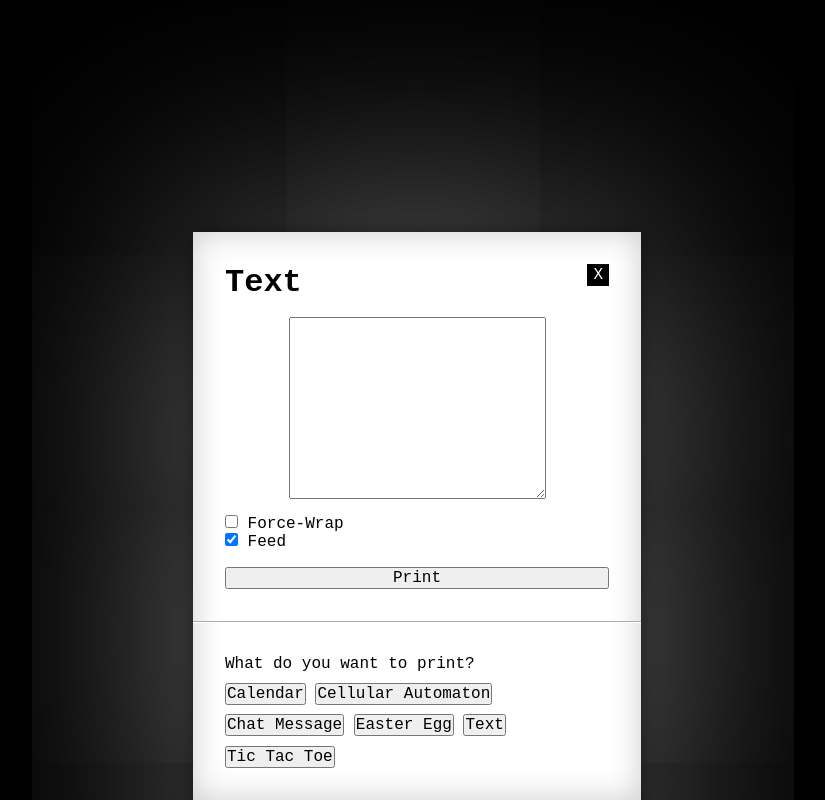
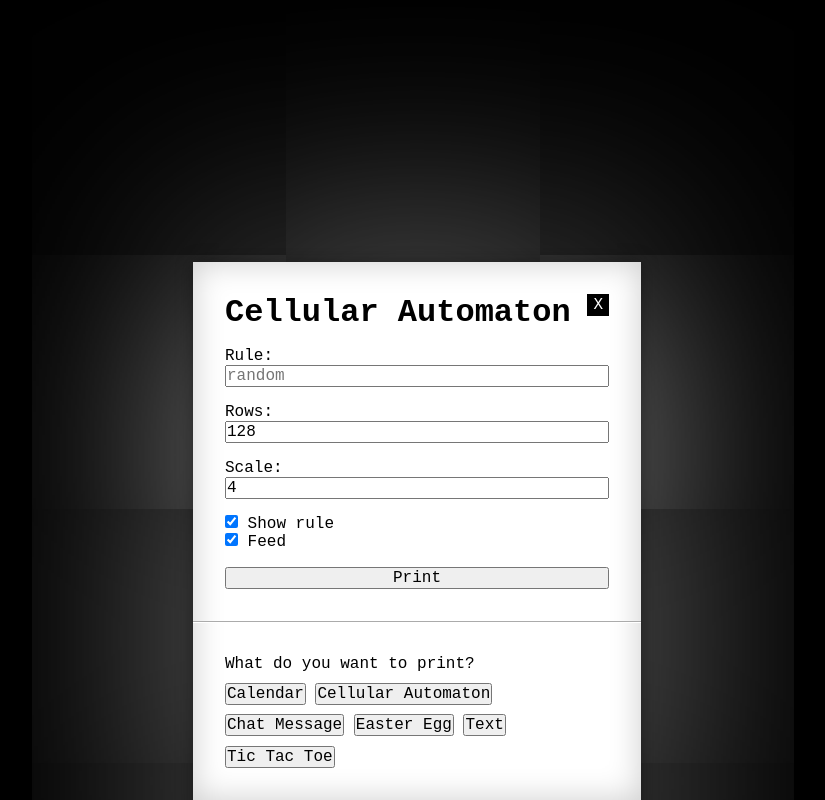
Before and after one commit to Garmelon/showbits, a Vue app in the folder showbits-thermal-printer-ui/: page / in a window 1280 px wide. Both pictures are taken after a click on the button "Cellular Automaton". Shown: the whole page, without its empty margins (223-1048 px from the left). Built offline with nearby package versions, Linux system fonts and the light colour scheme.

Commit message:
Add cells segment

```diff
--- a/showbits-thermal-printer-ui/src/components/CSegment.vue
+++ b/showbits-thermal-printer-ui/src/components/CSegment.vue
@@ -4,14 +4,16 @@ import CSegmentCalendar from "./CSegmentCalendar.vue";
 import CSegmentEgg from "./CSegmentEgg.vue";
 import CSegmentText from "./CSegmentText.vue";
 import CSegmentTictactoe from "./CSegmentTictactoe.vue";
+import CSegmentCells from "./CSegmentCells.vue";
 
-const mode = ref<"calendar" | "egg" | "text" | "tictactoe">();
+const mode = ref<"calendar" | "cells" | "egg" | "text" | "tictactoe">();
 </script>
 
 <template>
   <div class="outer">
     <button v-if="mode" class="close" @click="mode = undefined">X</button>
     <CSegmentCalendar v-if="mode === 'calendar'" />
+    <CSegmentCells v-if="mode === 'cells'" />
     <CSegmentEgg v-if="mode === 'egg'" />
     <CSegmentText v-if="mode === 'text'" />
     <CSegmentTictactoe v-if="mode === 'tictactoe'" />
@@ -20,7 +22,7 @@ const mode = ref<"calendar" | "egg" | "text" | "tictactoe">();
       <p>What do you want to print?</p>
       <div class="list">
         <button @click="mode = 'calendar'">Calendar</button>
-        <button @click="mode = 'text'">Cellular Automaton</button>
+        <button @click="mode = 'cells'">Cellular Automaton</button>
         <button @click="mode = 'text'">Chat Message</button>
         <button @click="mode = 'egg'">Easter Egg</button>
         <button @click="mode = 'text'">Text</button>
--- /dev/null
+++ b/showbits-thermal-printer-ui/src/components/CSegmentCells.vue
@@ -0,0 +1,69 @@
+<script setup lang="ts">
+import { useApiRequest } from "@/apiRequest";
+import { ref } from "vue";
+import CSegmentError from "./CSegmentError.vue";
+
+const { disabled, error, makeRequest } = useApiRequest();
+
+const showRule = ref(true);
+const rule = ref<number | string>("");
+const rows = ref(128);
+const scale = ref(4);
+const feed = ref(true);
+
+function submit() {
+  const data = new URLSearchParams();
+  data.append("show_rule", String(showRule.value));
+  if (typeof rule.value === "number") data.append("rule", rule.value.toFixed());
+  data.append("rows", rows.value.toFixed());
+  data.append("scale", scale.value.toFixed());
+  data.append("feed", String(feed.value));
+  void makeRequest("/api/cells", data);
+}
+</script>
+
+<template>
+  <form @submit.prevent="submit">
+    <h2>Cellular Automaton</h2>
+    <label class="wide">
+      Rule:
+      <input
+        v-model="rule"
+        type="number"
+        min="0"
+        max="127"
+        placeholder="random"
+        :disabled
+      />
+    </label>
+    <label class="wide">
+      Rows:
+      <input v-model="rows" type="number" min="1" max="1024" :disabled />
+    </label>
+    <label class="wide">
+      Scale:
+      <input v-model="scale" type="number" min="1" max="16" :disabled />
+    </label>
+    <div class="wide">
+      <label>
+        <input v-model="showRule" type="checkbox" :disabled /> Show rule
+      </label>
+      <label><input v-model="feed" type="checkbox" :disabled /> Feed</label>
+    </div>
+    <button :disabled>Print</button>
+    <CSegmentError :message="error" />
+  </form>
+</template>
+
+<style scoped>
+form {
+  display: flex;
+  flex-direction: column;
+  gap: 16px;
+}
+
+.wide {
+  display: flex;
+  flex-direction: column;
+}
+</style>
```
